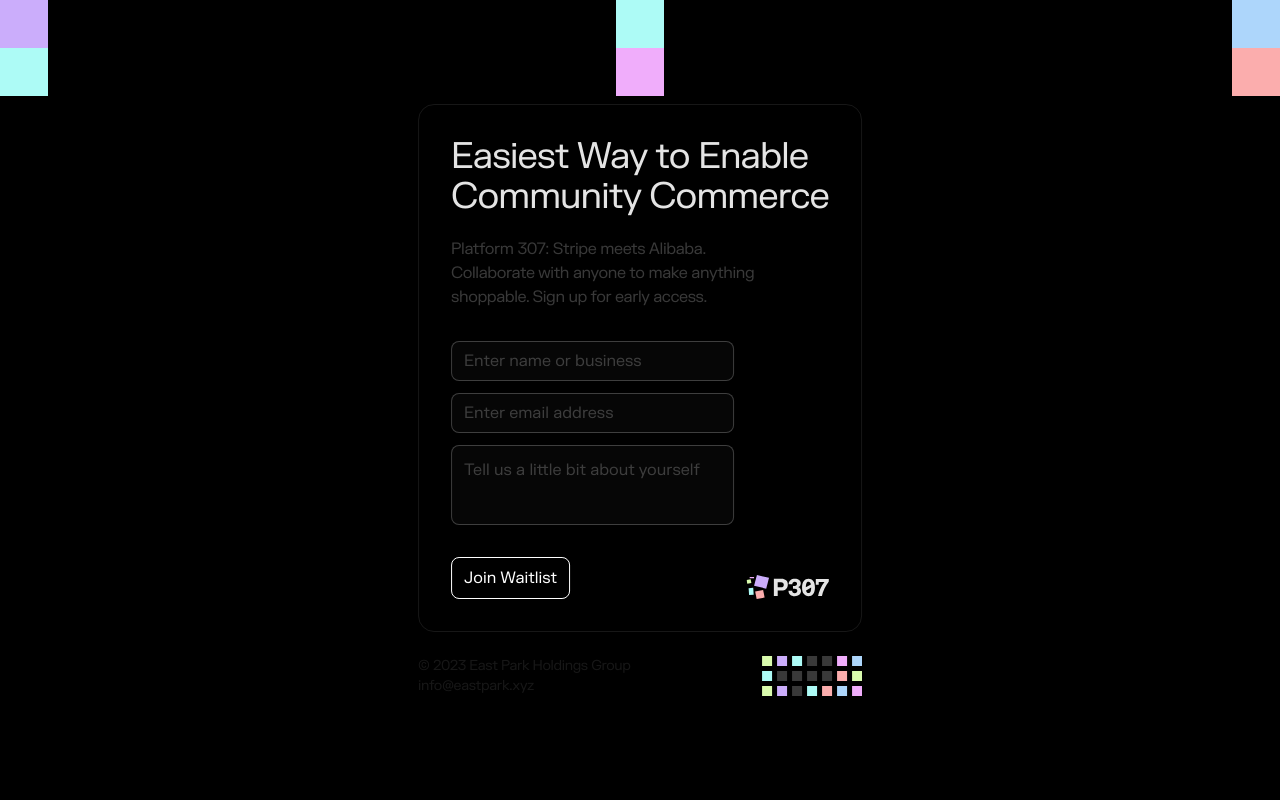
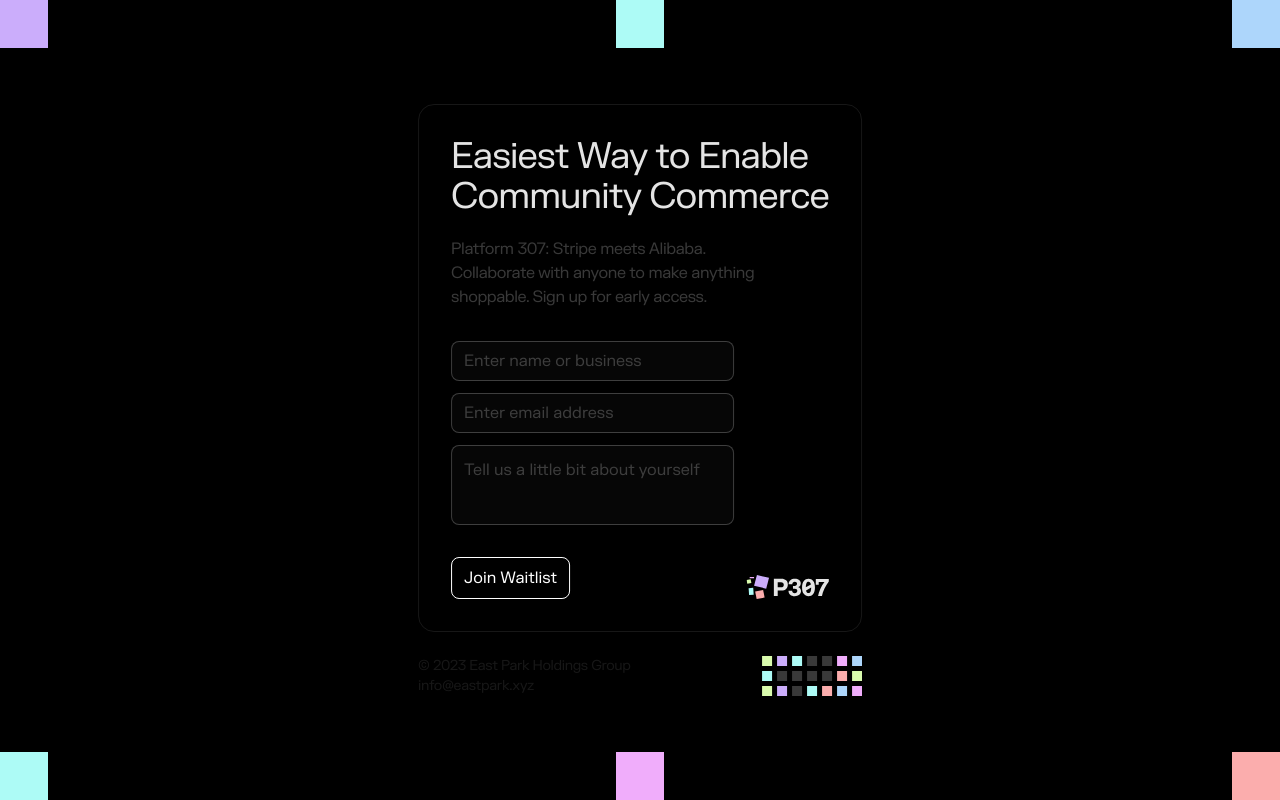
Before and after one commit to fvckprth/p307, a Next.js app: page / in a window 1280 px wide. Built offline with nearby package versions, Linux system fonts and the light colour scheme.

Commit message:
update three dot

```diff
--- a/components/ThreeDots.tsx
+++ b/components/ThreeDots.tsx
@@ -9,8 +9,8 @@ function ThreeDots() {
     initial={{ opacity: 0, y: 5, filter: "blur(5px)" }}
     animate={{ opacity: 1, y: 0, filter: "blur(0px)" }}
     transition={{ delay: 0.3, duration: 0.9 }}
+    className="h-full flex flex-col justify-between"
     >
-    <div className="flex flex-col items-center justify-between h-full">
       <div className="flex justify-between w-full">
         <div style={{ backgroundColor: '#CBADFB' }} className="md:w-12 md:h-12 w-6 h-6"></div>
         <div style={{ backgroundColor: '#ADFBF6' }} className="md:w-12 md:h-12 w-6 h-6"></div>
@@ -21,7 +21,6 @@ function ThreeDots() {
         <div style={{ backgroundColor: '#F0ADFB' }} className="md:w-12 md:h-12 w-6 h-6"></div>
         <div style={{ backgroundColor: '#FBADAD' }} className="md:w-12 md:h-12 w-6 h-6"></div>
       </div>
-    </div>
     </motion.div>
   );
 };
```
